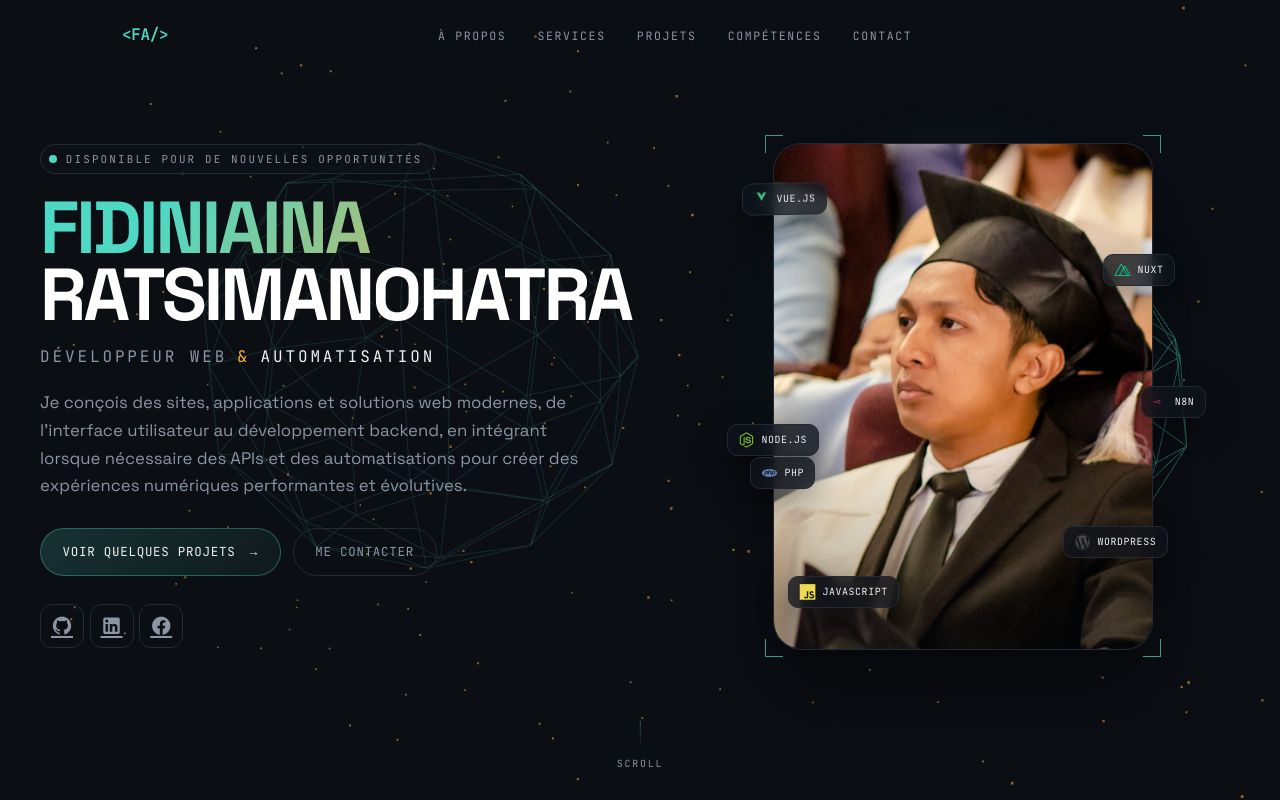
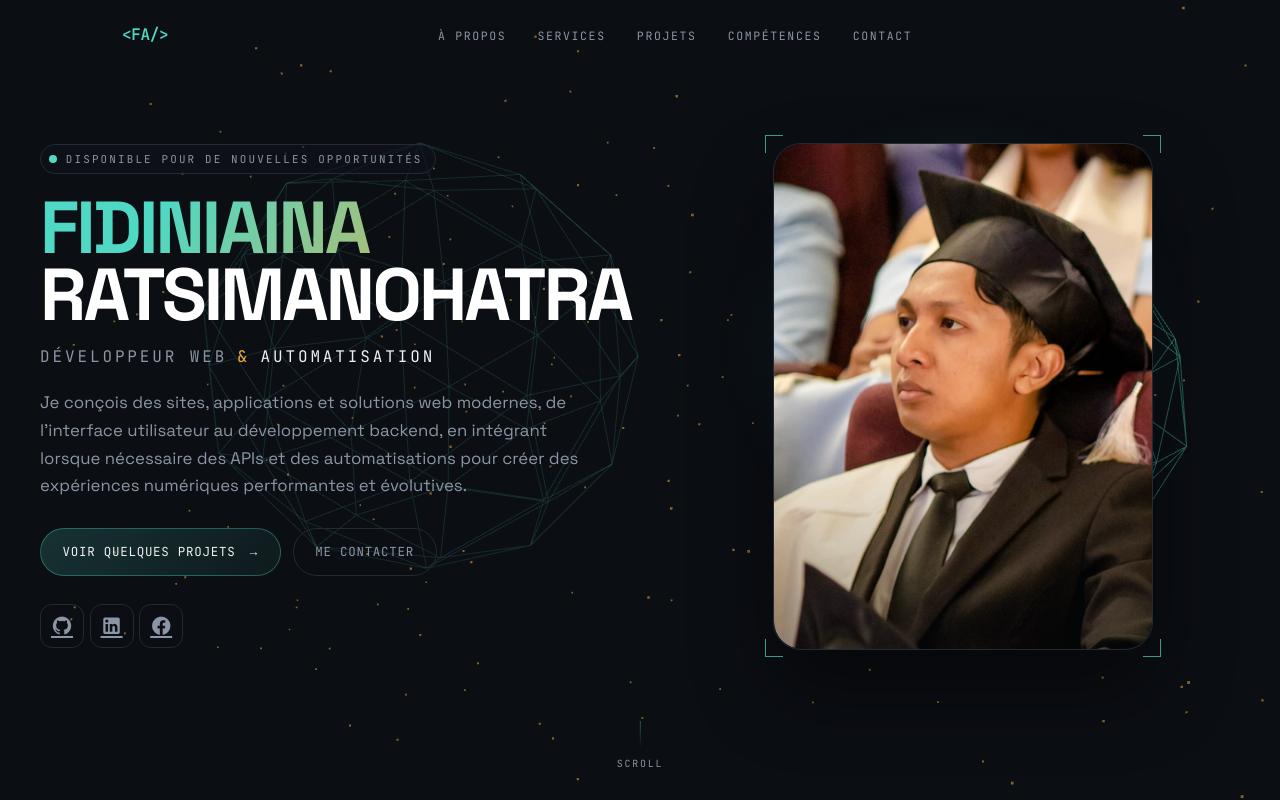
Before and after one commit to FIDYKELY/nw-portfolio-fidy, a Nuxt app: page / in a window 1280 px wide. Shown: the top 800 px of the page. Built offline with nearby package versions, Linux system fonts and the light colour scheme.

Commit message:
remove technos autour sur le hero

```diff
--- a/components/HeroSection.vue
+++ b/components/HeroSection.vue
@@ -70,22 +70,6 @@
               eager
             />
           </div>
-
-          <div
-            v-for="(badge, i) in heroBadges"
-            :key="badge.label"
-            class="hero__badge mono"
-            :style="badgeStyle(i, badge.delay)"
-          >
-            <img
-              v-if="badge.type === 'image'"
-              :src="badge.icon"
-              :alt="badge.label"
-              class="hero__badge-img"
-            />
-            <i v-else :class="badge.icon" class="hero__badge-icon" />
-            <span>{{ badge.label }}</span>
-          </div>
         </div>
       </div>
     </div>
@@ -99,7 +83,7 @@
 
 <script setup lang="ts">
 import * as THREE from 'three'
-import { heroBadges, socialLinks } from '~/data/portfolio'
+import { socialLinks } from '~/data/portfolio'
 
 const pointer = ref({ x: 0, y: 0 })
 
@@ -118,23 +102,6 @@ function onMouseMove(e: MouseEvent) {
   pointer.value = {
     x: (e.clientX / w - 0.5) * 2,
     y: (e.clientY / h - 0.5) * 2,
-  }
-}
-
-function badgeStyle(index: number, delay: number) {
-  const positions = [
-    { top: '8%', left: '-8%' },
-    { top: '22%', right: '-6%' },
-    { bottom: '38%', left: '-12%' },
-    { bottom: '18%', right: '-4%' },
-    { top: '48%', right: '-14%' },
-    { bottom: '8%', left: '4%' },
-    { top: '62%', left: '-6%' },
-  ]
-  const pos = positions[index % positions.length]
-  return {
-    ...pos,
-    animationDelay: `${delay}s`,
   }
 }
 
@@ -519,48 +486,6 @@ onUnmounted(() => {
   pointer-events: none;
 }
 
-.hero__badge {
-  position: absolute;
-  z-index: 3;
-  display: inline-flex;
-  align-items: center;
-  gap: 0.4rem;
-  padding: 0.45rem 0.65rem;
-  font-size: 0.62rem;
-  letter-spacing: 0.06em;
-  text-transform: uppercase;
-  color: var(--text);
-  background: rgba(16, 20, 27, 0.78);
-  backdrop-filter: blur(8px) saturate(140%);
-  -webkit-backdrop-filter: blur(8px) saturate(140%);
-  border: 1px solid var(--line);
-  border-radius: 10px;
-  box-shadow: 0 12px 32px rgba(0, 0, 0, 0.35);
-  animation: floatBadge 5s ease-in-out infinite;
-  transition: transform 0.25s var(--ease-out), border-color 0.25s;
-}
-
-.hero__badge:hover {
-  transform: translateY(-4px) scale(1.03);
-  border-color: rgba(79, 216, 196, 0.35);
-}
-
-.hero__badge-icon {
-  font-size: 1rem;
-  line-height: 1;
-}
-
-.hero__badge-img {
-  width: 16px;
-  height: 16px;
-  object-fit: contain;
-}
-
-@keyframes floatBadge {
-  0%, 100% { transform: translateY(0) rotate(-1deg); }
-  50% { transform: translateY(-8px) rotate(1deg); }
-}
-
 .hero__scroll {
   position: absolute;
   left: 50%;
@@ -590,15 +515,6 @@ onUnmounted(() => {
 }
 
 @media (max-width: 1023px) {
-  .hero__badge {
-    display: none;
-  }
-
-  .hero__badge:nth-child(-n + 4) {
-    display: inline-flex;
-    transform: scale(0.92);
-  }
-
   .hero__coords,
   .hero__corner,
   .hero__scroll,
@@ -608,8 +524,7 @@ onUnmounted(() => {
 }
 
 @media (prefers-reduced-motion: reduce) {
-  .hero__scroll-line,
-  .hero__badge {
+  .hero__scroll-line {
     animation: none;
   }
   .hero__photo-wrap {
--- a/components/SiteFooter.vue
+++ b/components/SiteFooter.vue
@@ -3,7 +3,7 @@
     <div class="container-narrow footer__inner">
       <span class="footer__brand mono">&lt;FA/&gt;</span>
       <p class="footer__copy text-muted">
-        © {{ year }} Fidiniaina Ratsimanohatra. Fait avec Nuxt & Vue.
+        © {{ year }} Fidiniaina Ratsimanohatra. Fait avec Nuxt.
       </p>
       <div class="footer__links">
         <a href="#work">Projets</a>
```
